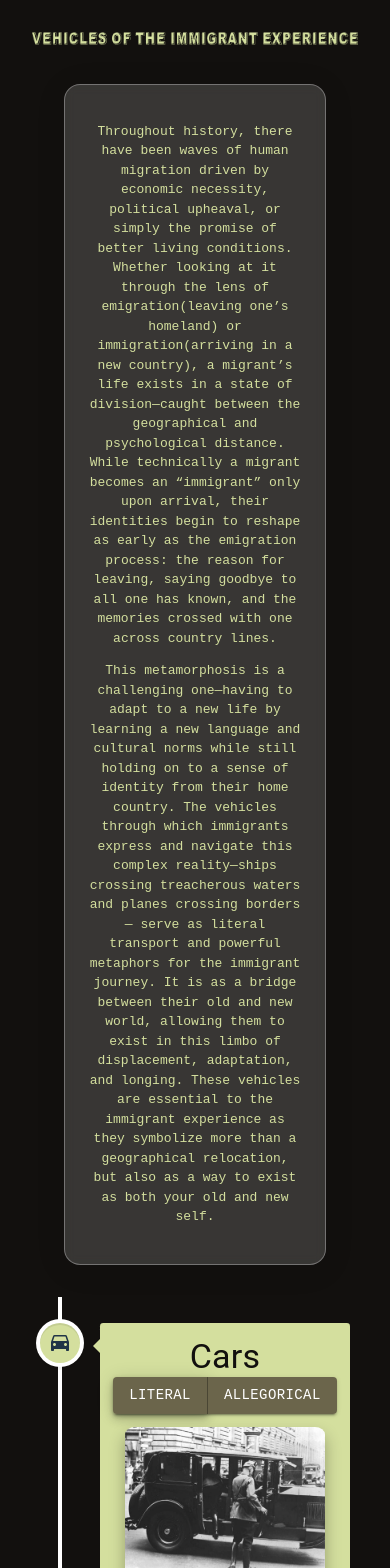
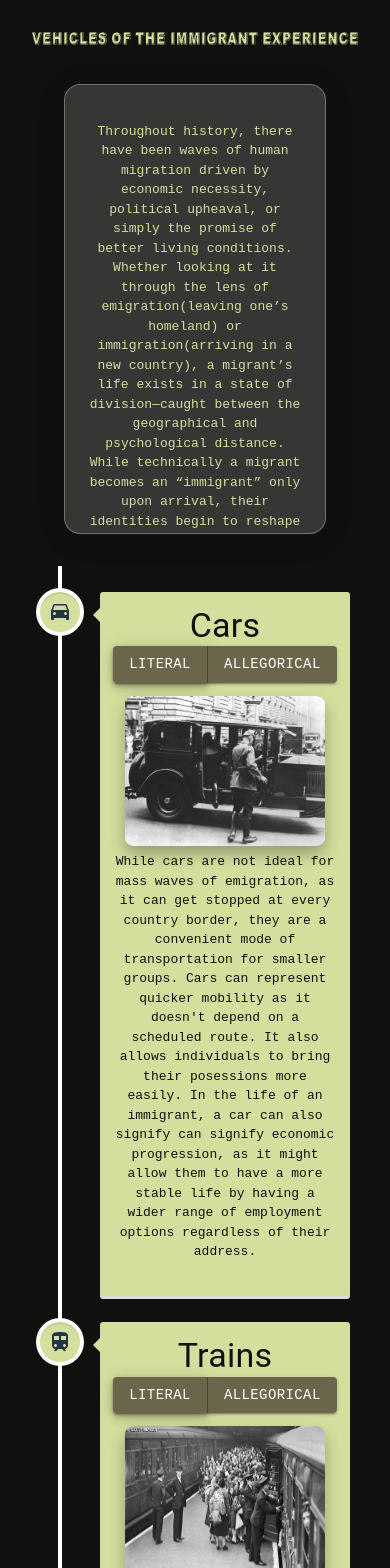
Before and after one commit to mandareis/vehicle-timeline-project, a React (Vite) app: page / in a window 390 px wide. Shown: the top 1568 px of the page. Built offline with nearby package versions, Linux system fonts and the light colour scheme.

Commit message:
test the scrollable container on mobile

```diff
--- a/src/App.css
+++ b/src/App.css
@@ -29,6 +29,11 @@ backdrop-filter: blur(5.1px);
 -webkit-backdrop-filter: blur(5.1px);
 border: 1px solid rgba(255, 255, 255, 0.3);
 max-width: 100%;
+
+@media (max-width: 780px) {
+  height: 400px;
+  overflow-y: auto;
+}
 }
 
 .vertical-timeline-element-icon {
--- a/src/itemsData.tsx
+++ b/src/itemsData.tsx
@@ -26,7 +26,7 @@ export const itemsData: VehicleCardData[] = [
     title: "Cars",
     icon: <TimeToLeave className="icons" />,
     literalContent:
-      "In 'A Night in Lisbon' refugees fleeing Nazi Germany by car.",
+      "While cars are not ideal for mass waves of emigration, as it can get stopped at every country border, they are a convenient mode of transportation for smaller groups. Cars can represent quicker mobility as it doesn't depend on a scheduled route. It also allows individuals to bring their posessions more easily. In the life of an immigrant,  a car can also signify can signify economic progression, as it might allow them to have a more stable life by having a wider range of employment options regardless of their address.",
     imageLiteral: (
       <img
         src={GermanCar}
--- a/src/timeline.tsx
+++ b/src/timeline.tsx
@@ -73,16 +73,16 @@ const Timeline = () => {
           with one across country lines.
         </p>
         <p>
-          This metamorphosis is a challenging one—having to adapt to a new life
-          by learning a new language and cultural norms while still holding on
-          to a sense of identity from their home country. The vehicles through
-          which immigrants express and navigate this complex reality—ships
-          crossing treacherous waters and planes crossing borders— serve as
-          literal transport and powerful metaphors for the immigrant journey. It
-          is as a bridge between their old and new world, allowing them to exist
-          in this limbo of displacement, adaptation, and longing. These vehicles
-          are essential to the immigrant experience as they symbolize more than
-          a geographical relocation, but also as a way to exist as both your old
+          This duality is a challenging one—having to adapt to a new life by
+          learning a new language and cultural norms while still holding on to a
+          sense of identity from their home country. The vehicles through which
+          immigrants express and navigate this complex reality—ships crossing
+          treacherous waters and planes crossing borders— serve as literal
+          transport and powerful metaphors for the immigrant journey. It is as a
+          bridge between their old and new world, allowing them to exist in this
+          limbo of displacement, adaptation, and longing. These vehicles are
+          essential to the immigrant experience as they symbolize more than a
+          geographical relocation, but also as a way to exist as both your old
           and new self.
         </p>
       </div>
```
